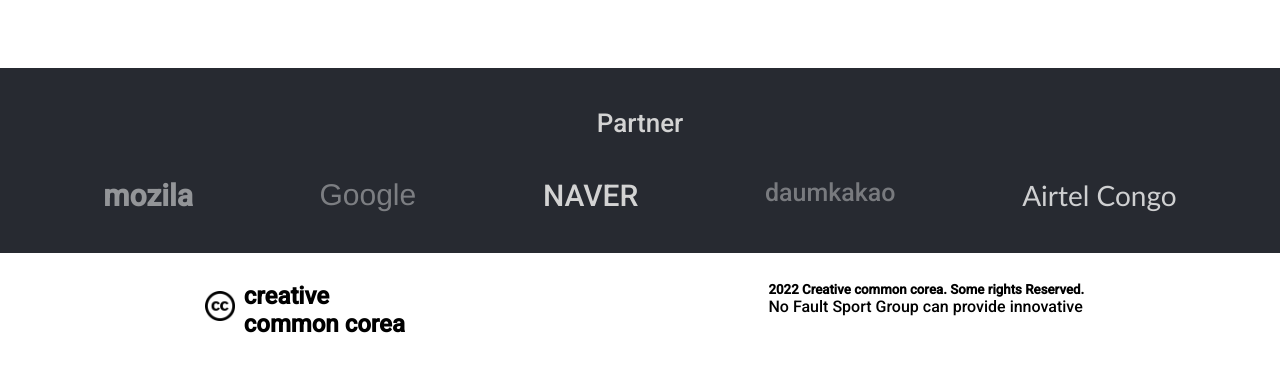
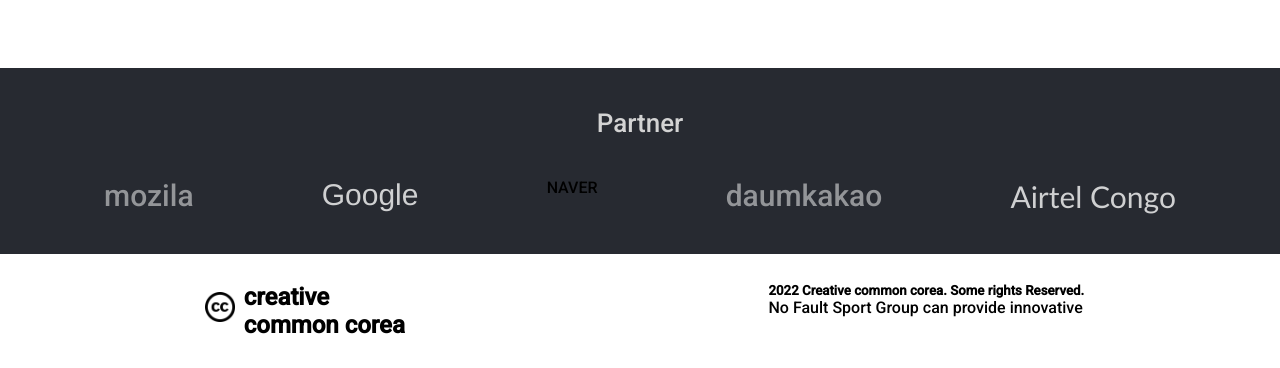
Before and after one commit to thor-51/Seva, a plain HTML site: page index1.html in a window 1280 px wide. Shown: the part 1140-1508 px from the top of the page. Drawn offline with Linux system fonts and the light colour scheme.

Commit message:
Update main1.css

```diff
--- a/main1.css
+++ b/main1.css
@@ -149,7 +149,6 @@
   }
 
   .Mozila {
-    font-weight: bold;
     font-size: 30px;
     color: rgba(255, 255, 255, 0.5);
   }
@@ -157,21 +156,16 @@
   .Google {
     font-family: "Franklin Gothic Medium", "Arial Narrow", Arial, sans-serif;
     font-size: 30px;
-    color: rgba(255, 255, 255, 0.397);
-  }
-
-  .Naver {
-    color: #d3d3d3;
-    font-size: 30px;
+    color: rgba(255, 255, 255, 0.781);
   }
 
   .daumkakao {
-    font-size: 25px;
-    color: rgba(255, 255, 255, 0.377);
+    font-size: 30px;
+    color: rgba(255, 255, 255, 0.5);
   }
 
   .Airtel {
-    font-size: 28px;
+    font-size: 30px;
     font-family:
       "Trebuchet MS",
       "Lucida Sans Unicode",
```
